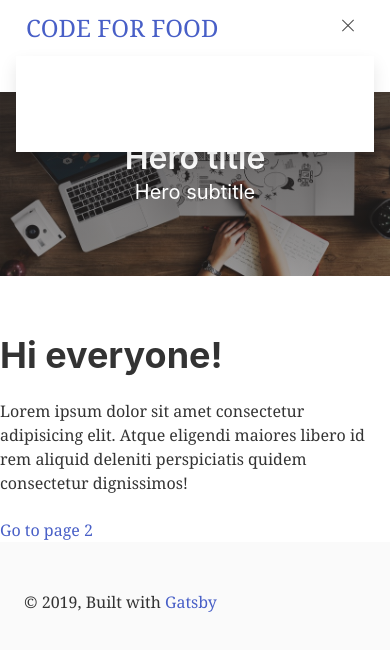
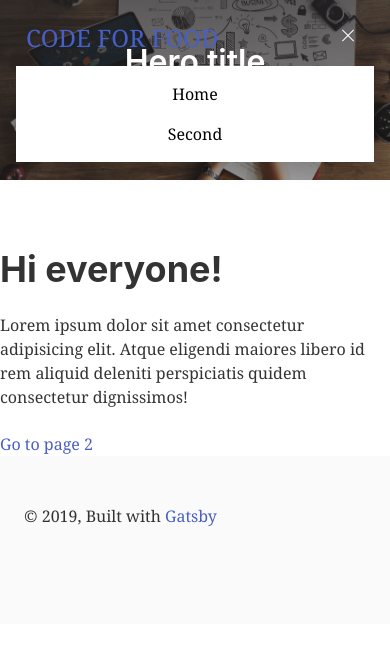
Before and after one commit to jesusbibieca/code-for-food, a Gatsby site: page / in a window 390 px wide. Both pictures are taken after a click on the button "menu". Built offline with nearby package versions, Linux system fonts and the light colour scheme; Gatsby itself is replaced by a stand-in of ours.

Commit message:
improving css of mobile navbar

```diff
--- a/src/components/hero.scss
+++ b/src/components/hero.scss
@@ -7,7 +7,7 @@
     url('../images/camera-coffee-x1.jpg');
   background-repeat: no-repeat;
   background-size: cover;
-  bottom: 60px;
+  bottom: 70px;
   min-height: 100%;
   position: relative;
   width: 100%;
--- a/src/components/navbar.js
+++ b/src/components/navbar.js
@@ -36,7 +36,7 @@ class Navbar extends Component {
             {links.map(link => (
               <Link
                 to={link.slug}
-                className="navbar-item has-text-white custom-link"
+                className="navbar-item white-text custom-link"
                 key={link.name}
               >
                 {link.name}
--- a/src/components/navbar.scss
+++ b/src/components/navbar.scss
@@ -19,5 +19,29 @@
 }
 
 .navbar-margin {
-  margin: 0 16px;
+  margin: 10px 16px 0;
 }
+
+.white-text {
+  color: #fff !important;
+}
+
+@media screen and (max-width: 1023px) {
+  .navbar-menu.is-active {
+    position: absolute;
+    width: 100%;
+  }
+  .custom-link {
+    color: #000 !important;
+  }
+  .navbar-end {
+    text-align: center;
+  }
+  .navbar-burger {
+    background-color: transparent;
+    color: #fff !important;
+  }
+  .navbar-burger:hover {
+    background-color: rgba(0, 0, 0, 0.35) !important;
+  }
+}
```
